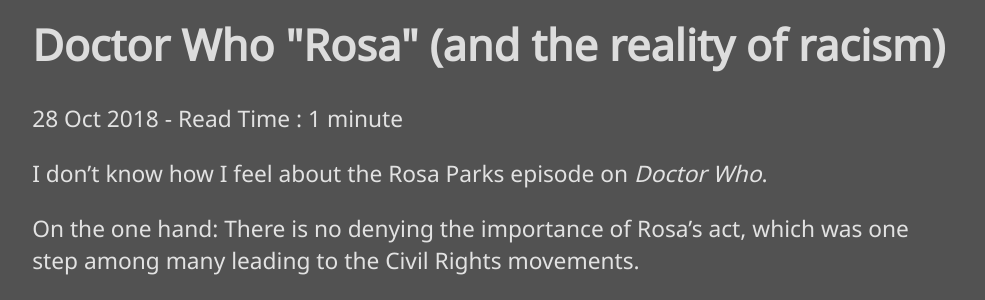
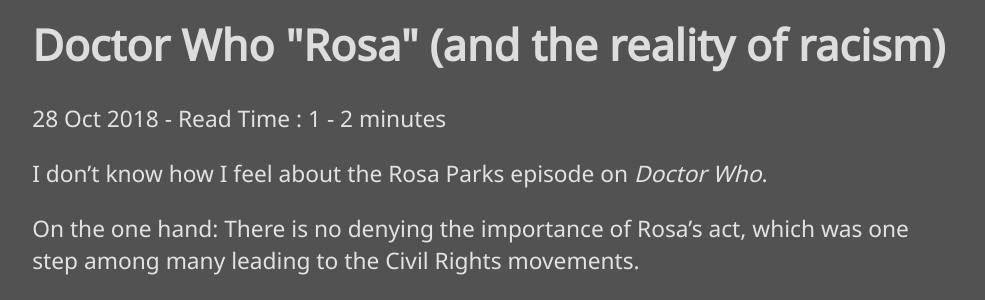
Before and after one commit to mstfacmly/mstfacmly.github.io, a Jekyll site: the page built from _posts/2018-10-28-Doctor-Who-Rosa.md, in a window 1280 px wide. Shown: the part 132-432 px from the top of the page, without its empty margins (147-1132 px from the left). Built offline with Jekyll 4.4.1, drawn with Linux system fonts in a browser that asks for light colours; nearby versions of some CDN libraries; some web fonts are replaced.

Commit message:
tweak estimated read time

```diff
--- a/_includes/read_time.md
+++ b/_includes/read_time.md
@@ -1,17 +1,31 @@
-{% assign wpm = 256 %}
+{% assign wpm = 226 %}
+{% assign wpm_l = wpm | minus: 30 %}
+{% assign wpm_h = wpm | plus: 30 %}
+
 {% assign w_count = page.content | strip_html | number_of_words %}
-{% assign mins_f = w_count | divided_by: wpm + .0 %}
-{% assign mins_i = w_count | divided_by: wpm %}
 
-{% assign diff = mins_f | minus: mins_i %}
+{% assign mins_l_f = w_count | divided_by: wpm_l + .0 %}
+{% assign mins_l_i = w_count | divided_by: wpm_l %}
+{% assign mins_h_f = w_count | divided_by: wpm_h + .0 %}
+{% assign mins_h_i = w_count | divided_by: wpm_h %}
+
+
+{% assign diff = mins_l_f | minus: mins_l_i %}
 {% if diff >= 0.5 %}
-	{% assign mins = mins_i + 1 %}
+	{% assign mins_l = mins_l_i + 1 %}
 {% else %}
-	{% assign mins = mins_i %}
+	{% assign mins_l = mins_l_i %}
+{% endif %}
+
+{% assign diff = mins_h_f | minus: mins_h_i %}
+{% if diff >= 0.5 %}
+	{% assign mins_h = mins_h_i + 1 %}
+{% else %}
+	{% assign mins_h = mins_h_i %}
 {% endif %}
 
 {% if mins <= 1 %}
 	{% assign read_time = '1' | append: ' minute' %}
 {% else %}
-	{% assign read_time = mins | append: ' minutes' %}
+	{% assign read_time = mins_h | append: ' - ' | append: mins_l | append: ' minutes' %}
 {% endif %}
```
